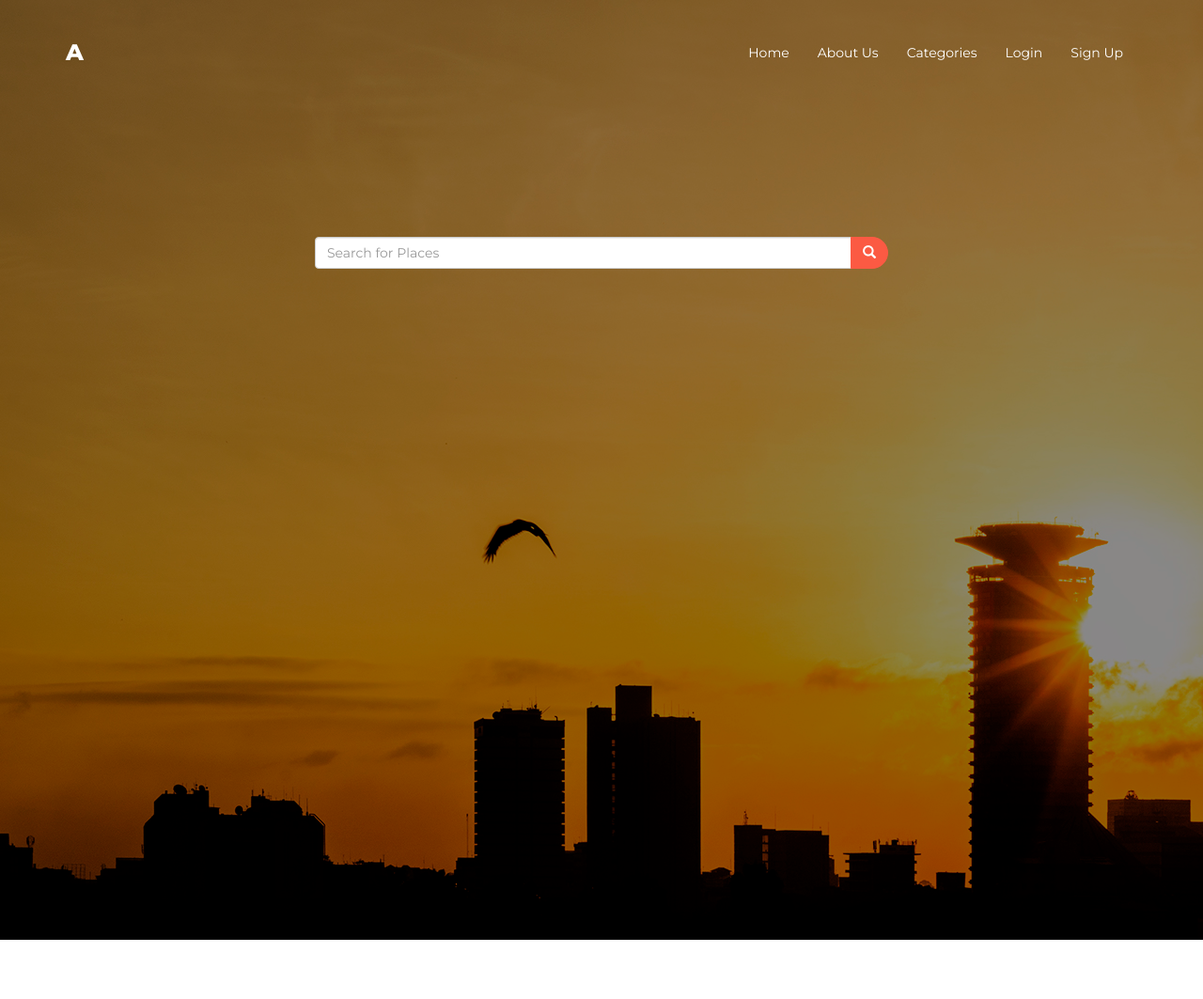
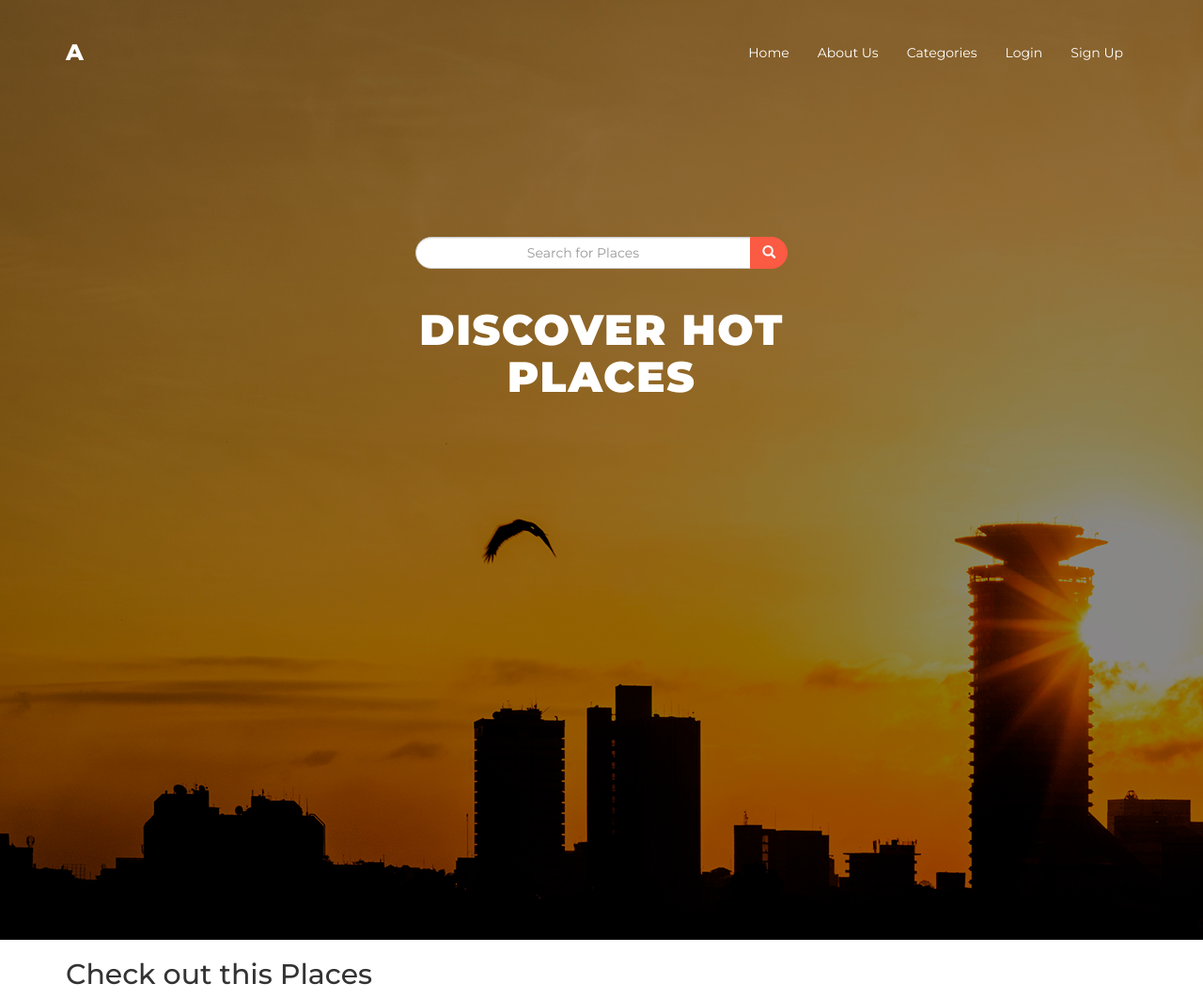
Before and after one commit to sps-africa/frontEnd, a plain HTML site: page index.html in a window 1280 px wide. Shown: the whole page at 94% size. Before the commit the page ends 1000 px from the top, so only its background shows below. Drawn offline with Linux system fonts and the light colour scheme.

Commit message:
finish header coding

```diff
--- a/css/style.css
+++ b/css/style.css
@@ -75,7 +75,7 @@
 
 
   .searcher{
-
+    position: relative;
     float:none;
     text-align: center;
     margin: 0px auto 0px auto;
@@ -83,9 +83,10 @@
   }
 
 
-  .searcher form .input-group{
-
-
+  .searcher form .input-group input{
+    text-align: center;
+    border-top-left-radius:20px;
+    border-bottom-left-radius:20px;
   }
 
   .input-group-addon {
@@ -93,3 +94,14 @@
       border: 1px solid #fb5a43;
       border-radius: 25px;
   }
+
+
+
+  .searcher h2{
+    margin-top: 40px;
+    color: #ffffff;
+    text-align: center;
+    font-weight: 900;
+    letter-spacing: 1.5px;
+    font-size: 34pt;
+  }
--- a/index.html
+++ b/index.html
@@ -99,9 +99,9 @@
     </nav>
 
 
-    <div class="col-sm-7  col-md-6 col-xs-12 searcher" >
+    <div class="col-sm-7  col-md-4 col-xs-12 searcher" >
 
-    <form  action="search.php" method="post">
+    <form  action="" method="post">
       <div class="input-group">
           <input name="search" type="text" class="form-control" placeholder="Search for Places" aria-describedby="basic-addon1">
              <span class="input-group-btn">
@@ -113,17 +113,29 @@
       </div>
       </form>
 
+
+
+      <h2> DISCOVER HOT PLACES</h2>
+
    </div>
 
 
 
 
+  </header>
 
 
 
+  <div class="container" id="category">
+    <h2> Check out this Places</h2>
+
+     <div class="row catCont">
+
+     </div>
 
 
-  </header>
+
+   </div>
 
 
 
```
